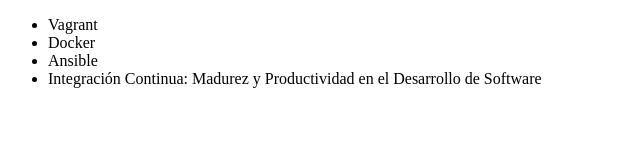
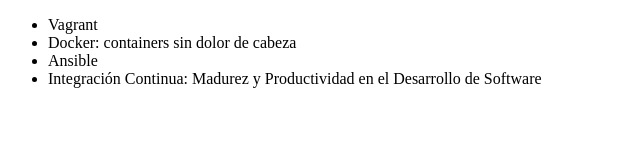
Before and after one commit to CariBosio/alura-git, a plain HTML site: page index.html in a window 1280 px wide. Shown: the whole page, without its empty margins (0-640 px from the left). Drawn offline with Linux system fonts and the light colour scheme.

Commit message:
Corrigiendo el nombre del curso de Docker

```diff
--- a/index.html
+++ b/index.html
@@ -9,9 +9,10 @@
 <body>
     <ul>
         <li>Vagrant</li>
-        <li>Docker</li>
+        <li>Docker: containers sin dolor de cabeza</li>
         <li>Ansible</li>
         <li>Integración Continua: Madurez y Productividad en el Desarrollo de Software</li>
+
     </ul>
 
 </body>
```
